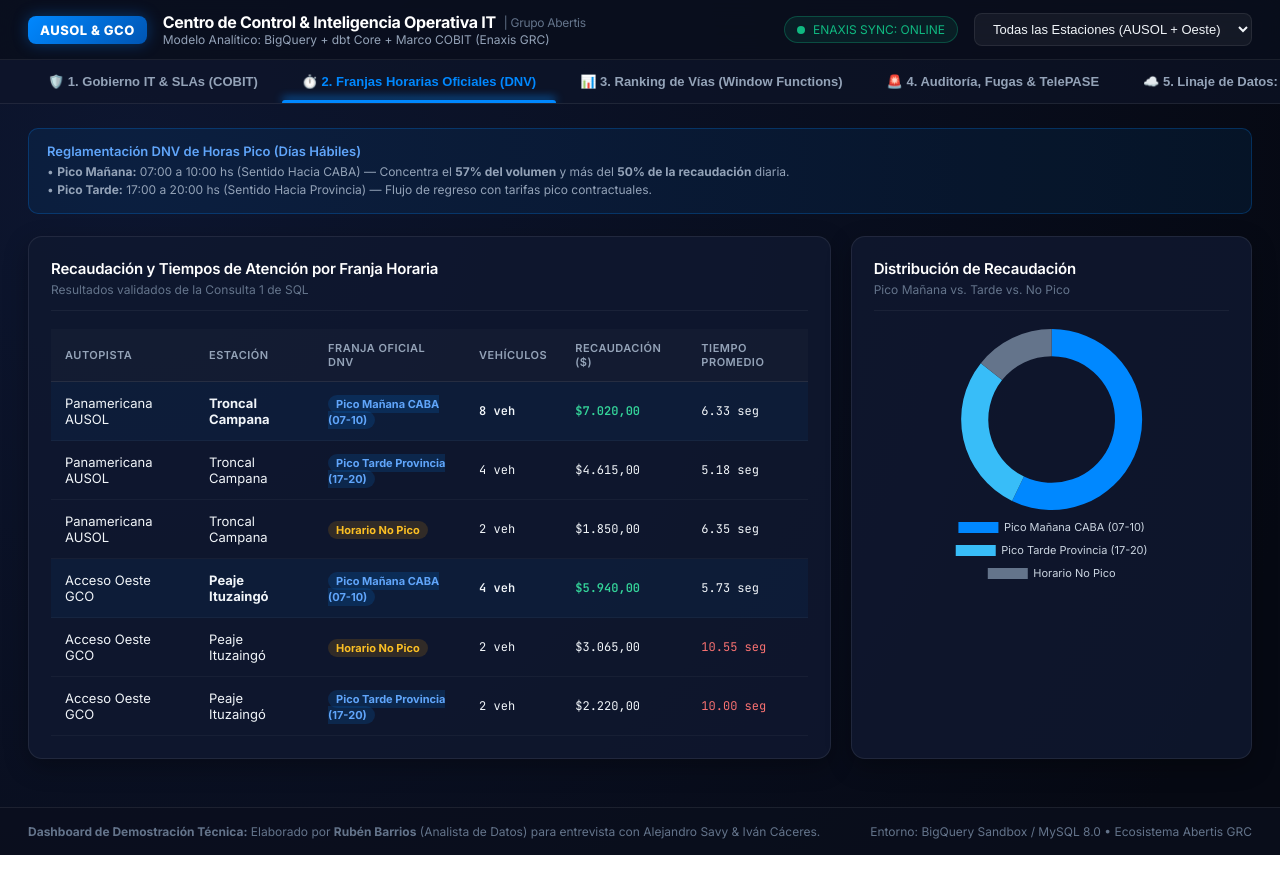
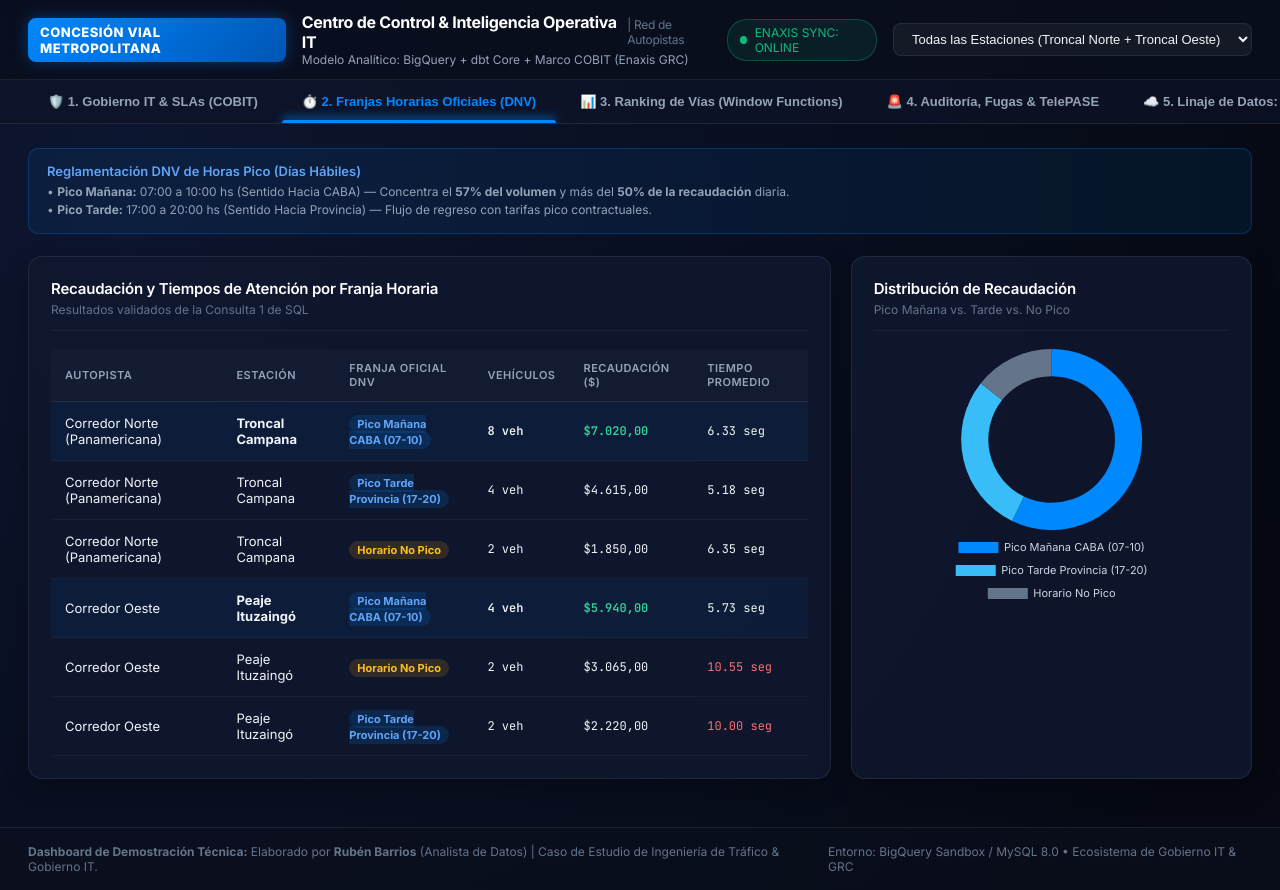
Before and after one commit to rubenbarrios-bigdata/smart-highway-analytics, a plain HTML site: page index.html in a window 1280 px wide. Both pictures are taken after a click on the button "⏱️ 2. Franjas Horarias Oficiales (DNV)". Before the commit the page ends 855 px from the top, so only its background shows below. Drawn offline with nearby package versions, Linux system fonts and the light colour scheme.

Commit message:
Complete sanitization: Remove all internal and corporate references

```diff
--- a/index.html
+++ b/index.html
@@ -3,7 +3,7 @@
 <head>
   <meta charset="UTF-8">
   <meta name="viewport" content="width=device-width, initial-scale=1.0">
-  <title>Dashboard Ejecutivo de Operaciones & Gobierno IT | AUSOL - GCO (Abertis)</title>
+  <title>Dashboard Ejecutivo de Operaciones & Gobierno IT | Concesiones Viales Inteligentes</title>
   <link rel="preconnect" href="https://fonts.googleapis.com">
   <link rel="preconnect" href="https://fonts.gstatic.com" crossorigin>
   <link href="https://fonts.googleapis.com/css2?family=Inter:wght@300;400;500;600;700;800&family=JetBrains+Mono:wght@400;600&display=swap" rel="stylesheet">
@@ -502,9 +502,9 @@
   <!-- Top Navigation Header -->
   <header>
     <div class="brand-container">
-      <div class="brand-badge">AUSOL & GCO</div>
+      <div class="brand-badge">CONCESIÓN VIAL METROPOLITANA</div>
       <div class="brand-info">
-        <h1>Centro de Control & Inteligencia Operativa IT <span style="font-size: 12px; color: var(--text-dim); font-weight: normal;">| Grupo Abertis</span></h1>
+        <h1>Centro de Control & Inteligencia Operativa IT <span style="font-size: 12px; color: var(--text-dim); font-weight: normal;">| Red de Autopistas</span></h1>
         <p>Modelo Analítico: BigQuery + dbt Core + Marco COBIT (Enaxis GRC)</p>
       </div>
     </div>
@@ -514,9 +514,9 @@
         <span>ENAXIS SYNC: ONLINE</span>
       </div>
       <select class="station-select" id="stationFilter" onchange="handleStationFilter(this.value)">
-        <option value="ALL">Todas las Estaciones (AUSOL + Oeste)</option>
-        <option value="CAMPANA">Troncal Campana (Panamericana)</option>
-        <option value="ITUZAINGO">Peaje Ituzaingó (Acceso Oeste)</option>
+        <option value="ALL">Todas las Estaciones (Troncal Norte + Troncal Oeste)</option>
+        <option value="CAMPANA">Troncal Norte (Ramal Campana)</option>
+        <option value="ITUZAINGO">Troncal Oeste (Ituzaingó)</option>
       </select>
     </div>
   </header>
@@ -713,7 +713,7 @@
               </thead>
               <tbody>
                 <tr style="background: rgba(0, 136, 255, 0.05);">
-                  <td>Panamericana AUSOL</td>
+                  <td>Corredor Norte (Panamericana)</td>
                   <td><strong>Troncal Campana</strong></td>
                   <td><span class="badge-pill badge-info">Pico Mañana CABA (07-10)</span></td>
                   <td class="mono-cell" style="font-weight: bold;">8 veh</td>
@@ -721,7 +721,7 @@
                   <td class="mono-cell">6.33 seg</td>
                 </tr>
                 <tr>
-                  <td>Panamericana AUSOL</td>
+                  <td>Corredor Norte (Panamericana)</td>
                   <td>Troncal Campana</td>
                   <td><span class="badge-pill badge-info">Pico Tarde Provincia (17-20)</span></td>
                   <td class="mono-cell">4 veh</td>
@@ -729,7 +729,7 @@
                   <td class="mono-cell">5.18 seg</td>
                 </tr>
                 <tr>
-                  <td>Panamericana AUSOL</td>
+                  <td>Corredor Norte (Panamericana)</td>
                   <td>Troncal Campana</td>
                   <td><span class="badge-pill badge-warning">Horario No Pico</span></td>
                   <td class="mono-cell">2 veh</td>
@@ -737,7 +737,7 @@
                   <td class="mono-cell">6.35 seg</td>
                 </tr>
                 <tr style="background: rgba(0, 136, 255, 0.05);">
-                  <td>Acceso Oeste GCO</td>
+                  <td>Corredor Oeste</td>
                   <td><strong>Peaje Ituzaingó</strong></td>
                   <td><span class="badge-pill badge-info">Pico Mañana CABA (07-10)</span></td>
                   <td class="mono-cell" style="font-weight: bold;">4 veh</td>
@@ -745,7 +745,7 @@
                   <td class="mono-cell">5.73 seg</td>
                 </tr>
                 <tr>
-                  <td>Acceso Oeste GCO</td>
+                  <td>Corredor Oeste</td>
                   <td>Peaje Ituzaingó</td>
                   <td><span class="badge-pill badge-warning">Horario No Pico</span></td>
                   <td class="mono-cell">2 veh</td>
@@ -753,7 +753,7 @@
                   <td class="mono-cell" style="color: #f87171;">10.55 seg</td>
                 </tr>
                 <tr>
-                  <td>Acceso Oeste GCO</td>
+                  <td>Corredor Oeste</td>
                   <td>Peaje Ituzaingó</td>
                   <td><span class="badge-pill badge-info">Pico Tarde Provincia (17-20)</span></td>
                   <td class="mono-cell">2 veh</td>
@@ -1008,7 +1008,7 @@
             <div class="step-content">
               <h3>Ingesta Cruda a Google BigQuery (Capa RAW)</h3>
               <p>Los controladores SAC de cada vía y los servidores BOS transmiten millones de registros crudos en formato JSON/Avro. Caen a la tabla <code>raw_transitos_peaje</code> particionada por día y clusterizada por estación. En esta etapa los datos tienen lecturas de RFID repetidas en menos de 500 ms y patentes con ruido de OCR.</p>
-              <span class="code-pill">Dataset: ausol-analytics-prod.peajes_raw</span>
+              <span class="code-pill">Dataset: highway-analytics-prod.peajes_raw</span>
             </div>
           </div>
 
@@ -1017,7 +1017,7 @@
             <div class="step-content">
               <h3>Conexión Segura dbt &larr;&rarr; BigQuery</h3>
               <p>dbt Core se conecta a BigQuery mediante una Cuenta de Servicio (Service Account) con roles de lectura en RAW y escritura en MARTS, configurado en <code>profiles.yml</code> con claves JSON seguras. No se ejecutan consultas a mano.</p>
-              <span class="code-pill">Service Account: ausol-dbt-sa@ausol-analytics.iam.gserviceaccount.com</span>
+              <span class="code-pill">Service Account: dbt-runner-sa@highway-analytics-prod.iam.gserviceaccount.com</span>
             </div>
           </div>
 
@@ -1047,10 +1047,10 @@
   <!-- Global Footer -->
   <footer>
     <div>
-      <strong>Dashboard de Demostración Técnica:</strong> Elaborado por <strong>Rubén Barrios</strong> (Analista de Datos) para entrevista con Alejandro Savy & Iván Cáceres.
+      <strong>Dashboard de Demostración Técnica:</strong> Elaborado por <strong>Rubén Barrios</strong> (Analista de Datos) | Caso de Estudio de Ingeniería de Tráfico & Gobierno IT.
     </div>
     <div>
-      Entorno: BigQuery Sandbox / MySQL 8.0 &bull; Ecosistema Abertis GRC
+      Entorno: BigQuery Sandbox / MySQL 8.0 &bull; Ecosistema de Gobierno IT & GRC
     </div>
   </footer>
 
```
Also changed, not shown: 1 other file.
